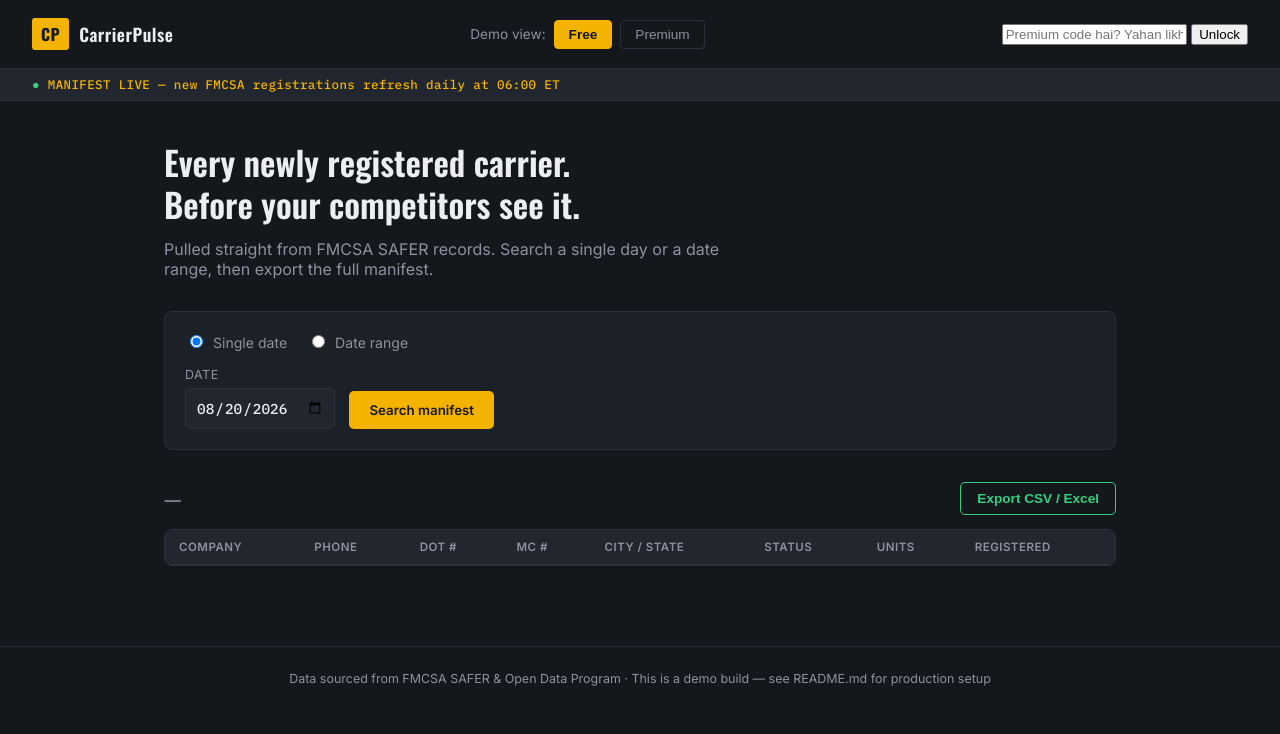
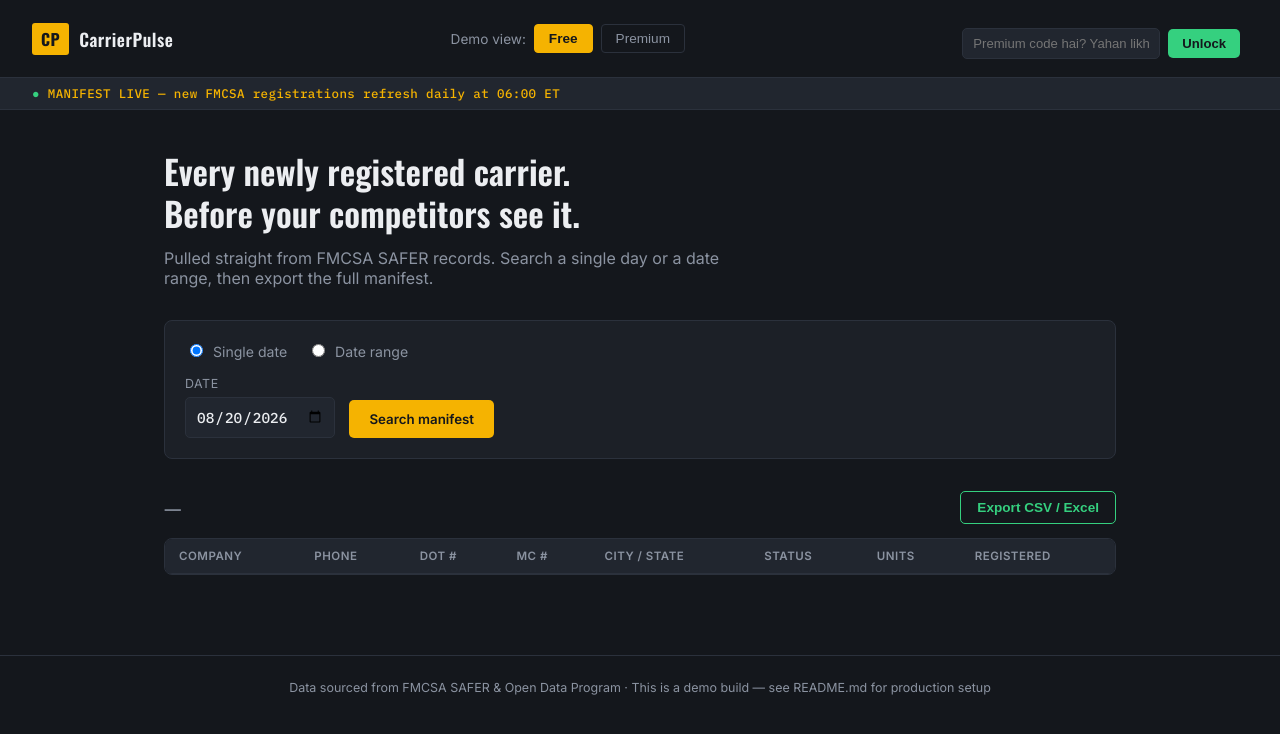
Before and after one commit to ansarionly159/carrierpulse, a plain HTML site: page public/index.html in a window 1280 px wide. Drawn offline with nearby package versions, Linux system fonts and the light colour scheme; no server answers.

Commit message:
Update style.css

```diff
--- a/public/style.css
+++ b/public/style.css
@@ -182,3 +182,28 @@ tbody tr.locked td { color: var(--muted); filter: blur(3px); user-select: none;
 }
 
 footer { text-align: center; color: var(--muted); font-size: 0.78rem; padding: 24px; border-top: 1px solid var(--border); }
+.redeem-box {
+  display: flex;
+  align-items: center;
+  gap: 8px;
+  margin-top: 10px;
+}
+.redeem-box input {
+  background: var(--panel-2);
+  border: 1px solid var(--border);
+  color: var(--text);
+  padding: 7px 10px;
+  border-radius: 5px;
+  font-size: 0.82rem;
+}
+.redeem-box button {
+  background: var(--green);
+  border: none;
+  color: #14171C;
+  padding: 7px 14px;
+  border-radius: 5px;
+  font-weight: 600;
+  cursor: pointer;
+  font-size: 0.82rem;
+}
+.redeem-box span { font-size: 0.8rem; color: var(--muted); }
```
